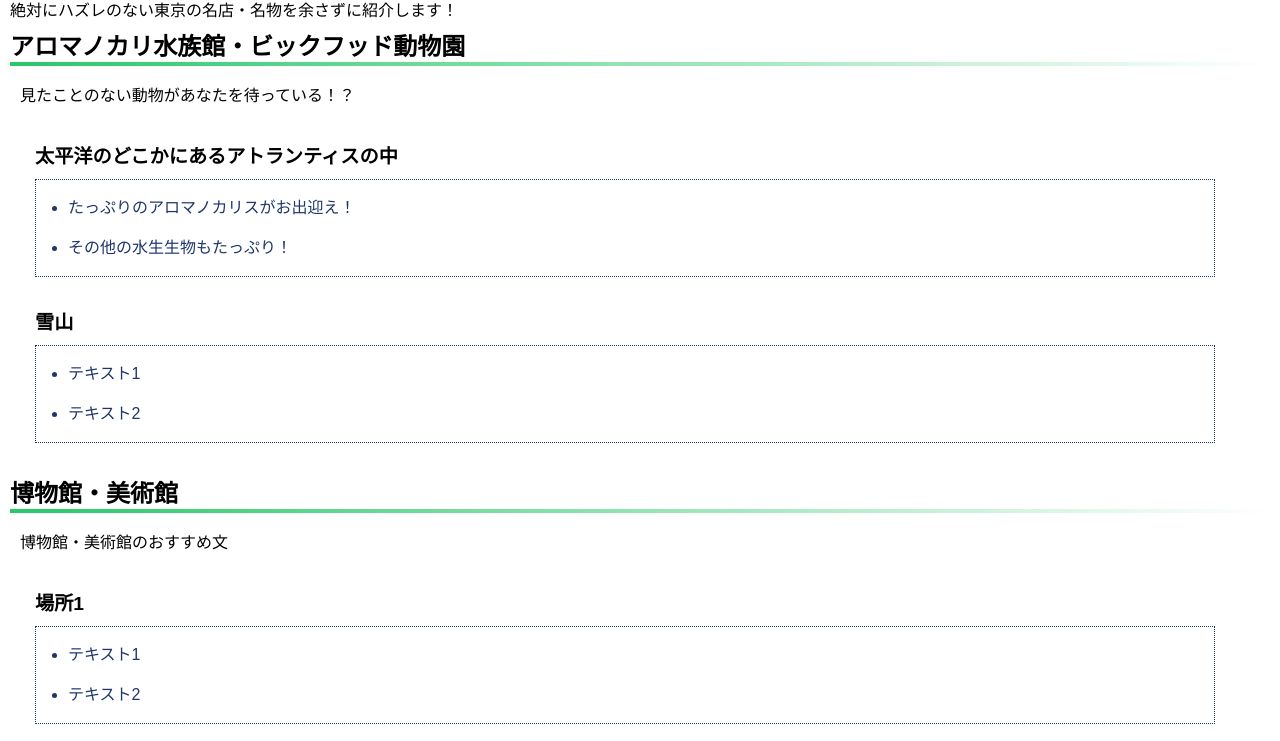
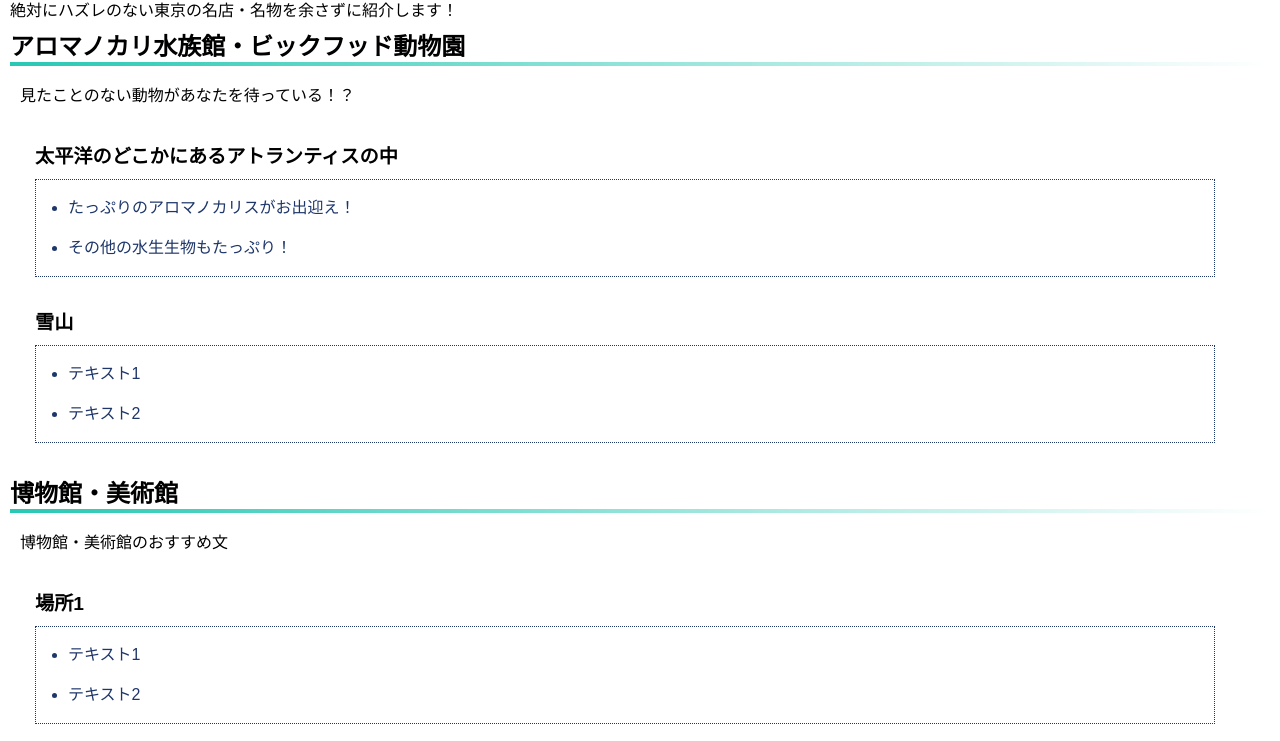
Before and after one commit to FutoYoshizuka/TokyoHTML1, a plain HTML site: page index.html in a window 1280 px wide. Shown: the part 59-800 px from the top of the page. Drawn offline with Linux system fonts and the light colour scheme.

Commit message:
Update main.css

```diff
--- a/css/main.css
+++ b/css/main.css
@@ -30,8 +30,8 @@
   content: "";
   display: block;
   height: 4px;
-  background: -webkit-linear-gradient(to right, rgb(40, 200, 105), transparent);
-  background: linear-gradient(to right, rgb(40, 200, 105), transparent);
+  background: -webkit-linear-gradient(to right, rgb(40, 200, 180), transparent);
+  background: linear-gradient(to right, rgb(40, 200, 180), transparent);
 }
 
 section > p {
```
